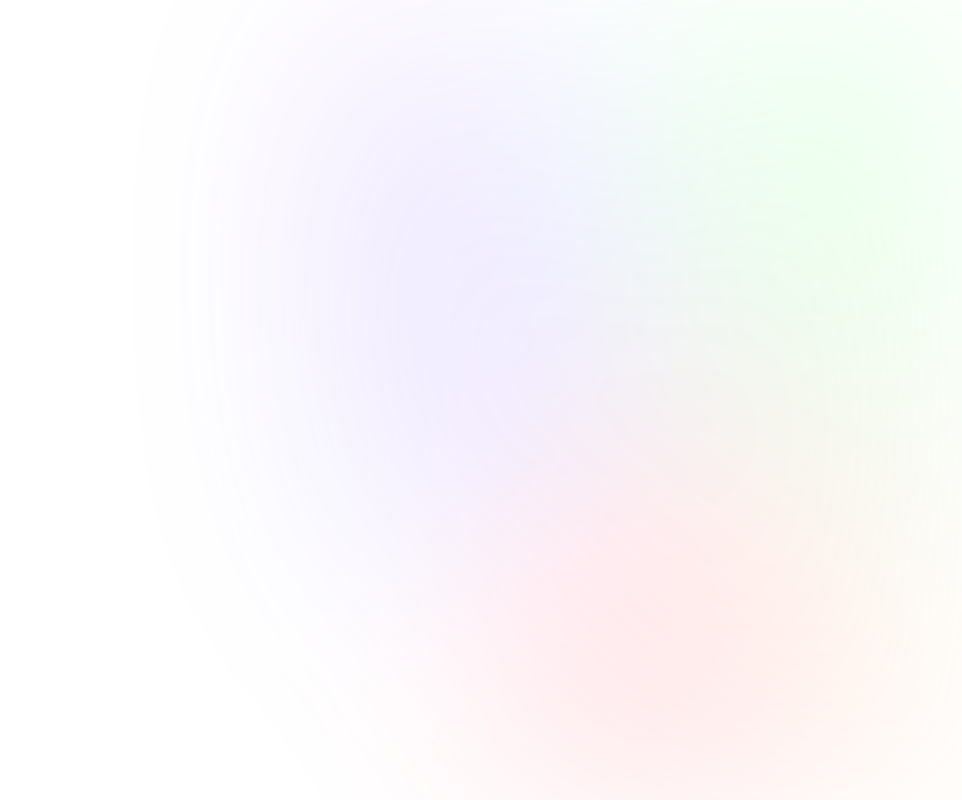
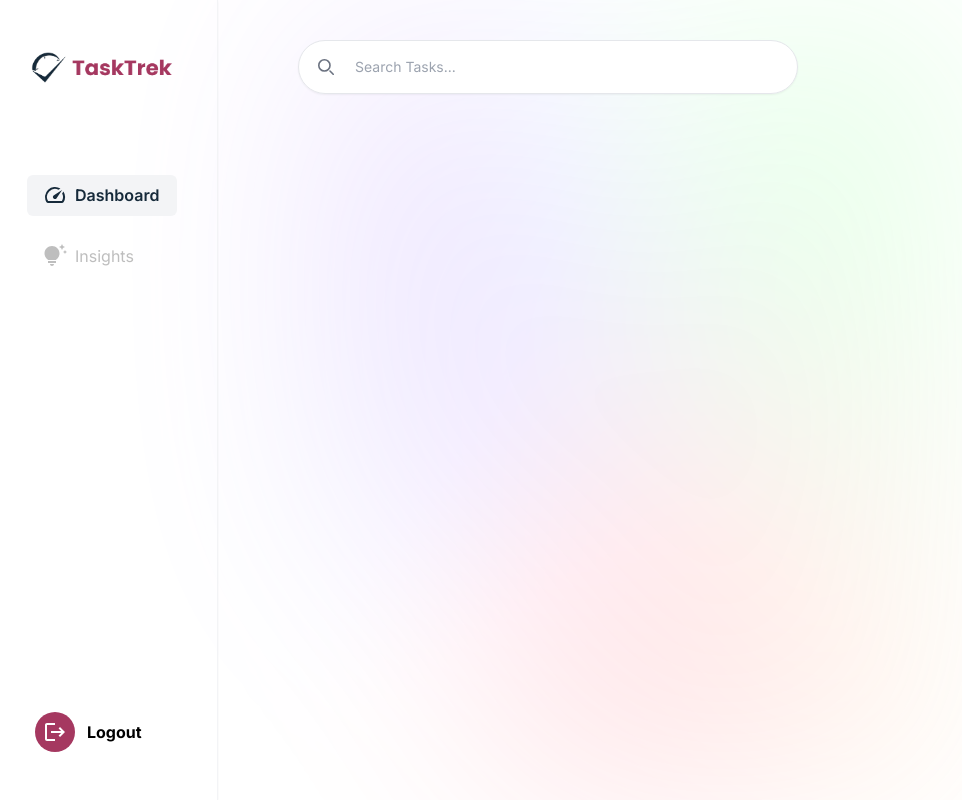
Before and after one commit to Babar78/TODO_Web_App, a Next.js app: page / in a window 1280 px wide. Before the commit this address had no page. Shown: the whole page, without its empty margins (13-975 px from the left). Built offline with nearby package versions, Linux system fonts and the light colour scheme.

Commit message:
Sidebar Created

```diff
--- a/app/globals.css
+++ b/app/globals.css
@@ -31,3 +31,12 @@ body {
   filter: blur(100px) saturate(150%);
   opacity: 0.15;
 }
+
+input[type="search"]::-webkit-search-cancel-button {
+  -webkit-appearance: none;
+  appearance: none;
+}
+
+input[type="search"]:focus {
+  outline: 1px solid #a53860;
+}
--- a/app/login/page.js
+++ b/app/login/page.js
@@ -11,8 +11,9 @@ import LoadingBackdrop from '@/components/LoadingBackdrop';
 
 import { toast } from 'react-toastify';
 import Cookies from 'js-cookie';
+import { createTheme } from '@mantine/core';
 
-import { createTheme } from '@mantine/core';
+
 
 const theme = createTheme({
     cursorType: 'pointer',
@@ -160,6 +161,7 @@ const Login = () => {
                             </Button>
                         </Group>
                     </form>
+
                     <div className='w-full flex justify-center'>
                         <span className='text-gray-400 text-center w-full text-[14px]'>
                             Don't have an account?{' '}
--- a/app/page.js
+++ b/app/page.js
@@ -1,50 +1,37 @@
-'use client'
-import Cookies from 'js-cookie'
-import { useEffect } from 'react'
-import { useRouter } from 'next/navigation'
+import SearchBar from "@/components/SearchBar";
+import Image from "next/image";
+import LogoutButton from "@/components/LogoutButton";
+import Sidebar from "@/components/Sidebar";
 
 export default function Home() {
 
-  const router = useRouter();
+  return (
+    <section className='flex gap-10'>
+      <div className='w-fit p-10 shadow-sm border-r-[0.5px] border-gray-100 h-screen flex flex-col justify-between'>
+        <div className="h-[55px] flex items-center">
+          <Image
+            src={'/assets/logo/logo.png'}
+            width={150}
+            height={100}
+            alt='logo'
+          />
+        </div>
+        <div className="flex-grow my-20">
+          <Sidebar />
+        </div>
+        <LogoutButton />
+      </div>
 
-  const token = Cookies.get('token');
+      <div className='flex-grow p-10 grid grid-cols-5'>
+        <div className="col-span-3">
+          <SearchBar />
 
-  if (!token) {
-    router.replace('/login'); // If no token is found, redirect to login page
-    return;
-  }
-
-  useEffect(() => {
-    // Validate the token by making an API call
-    const validateToken = async () => {
-      try {
-        const res = await fetch('/api/validation', {
-          headers: {
-            Authorization: `Bearer ${token}`,
-          },
-        })
-
-        if (!res.ok) throw new Error('Token validation failed')
-      } catch (error) {
-        console.error(error)
-        router.replace('/login') // Redirect to login if token validation fails
-      }
-    }
-
-    validateToken();
-  }, [router]);
-
-
-  return (
-    <section className='flex gap-5'>
-      <div className='w-fit p-4'>
+        </div>
+        <div className="col-span-2"></div>
 
       </div>
 
-      <div className='flex-grow bg-red-100'>
-        safa
-      </div>
+    </section >
+  );
 
-    </section>
-  );
 }
--- /dev/null
+++ b/components/LogoutButton.jsx
@@ -0,0 +1,26 @@
+'use client'
+import React from 'react'
+import Cookies from 'js-cookie';
+import { useRouter } from 'next/navigation';
+import LogoutIcon from '@mui/icons-material/Logout';
+
+const LogoutButton = () => {
+
+    const router = useRouter();
+
+    const handleLogout = () => {
+        Cookies.remove('token');
+        router.push('/login');
+    }
+
+    return (
+        <button className="flex gap-3 items-center hover:cursor-pointer hover:bg-gray-100 p-2 rounded-full w-full" onClick={handleLogout} >
+            <div className="bg-primary p-2 text-white rounded-full flex items-center justify-center">
+                <LogoutIcon />
+            </div>
+            <span className="text-[16px] font-bold">Logout</span>
+        </button >
+    )
+}
+
+export default LogoutButton
--- /dev/null
+++ b/components/SearchBar.jsx
@@ -0,0 +1,17 @@
+'use client'
+import React from 'react'
+
+const SearchBar = () => {
+    return (
+        <div className="relative shadow-sm rounded-full max-w-[500px]">
+            <div className="absolute inset-y-0 start-0 flex items-center ps-5 pointer-events-none">
+                <svg className="w-4 h-4 text-gray-500 dark:text-gray-400" aria-hidden="true" xmlns="http://www.w3.org/2000/svg" fill="none" viewBox="0 0 20 20">
+                    <path stroke="currentColor" stroke-linecap="round" stroke-linejoin="round" stroke-width="2" d="m19 19-4-4m0-7A7 7 0 1 1 1 8a7 7 0 0 1 14 0Z" />
+                </svg>
+            </div>
+            <input type="search" id="tasks-search-bar" className="rounded-full w-full p-4 ps-14 text-sm text-gray-900 bg-white border border-gray-200 focus:border-primary" placeholder="Search Tasks..." />
+        </div>
+    )
+}
+
+export default SearchBar
--- /dev/null
+++ b/components/Sidebar.jsx
@@ -0,0 +1,34 @@
+'use client'
+import React from 'react'
+import Link from "next/link";
+import SpeedIcon from '@mui/icons-material/Speed';
+import TipsAndUpdatesIcon from '@mui/icons-material/TipsAndUpdates';
+
+
+const Sidebar = () => {
+
+    const [active, setActive] = React.useState('/');
+
+    React.useEffect(() => {
+        setActive(window.location.pathname);
+    }, [
+        window.location.pathname
+    ]);
+
+    return (
+        <>
+            <div className='space-y-5'>
+                <Link href='/' className={`gap-2 flex items-center px-4 py-2 rounded-md ${active == "/" ? 'text-secondary bg-gray-100 font-semibold' : "text-[#bebebe]"}`}>
+                    <SpeedIcon />
+                    Dashboard
+                </Link>
+                <Link href='#' className={`gap-2 flex items-center px-4 py-2 rounded-md ${active == "/insights" ? 'text-secondary bg-gray-100 font-semibold' : "text-[#bebebe]"}`}>
+                    <TipsAndUpdatesIcon />
+                    Insights
+                </Link>
+            </div>
+        </>
+    )
+}
+
+export default Sidebar
--- a/package.json
+++ b/package.json
@@ -20,6 +20,7 @@
     "@mantine/modals": "^7.7.1",
     "@mantine/notifications": "^7.7.1",
     "@mantine/nprogress": "^7.7.1",
+    "@mui/icons-material": "^5.15.15",
     "@mui/material": "^5.15.15",
     "bcryptjs": "^2.4.3",
     "dayjs": "^1.11.10",
```
Also changed, not shown: middleware.js (added, +30 -0 lines), 1 other file (tests, documents, lock files or other folders).
